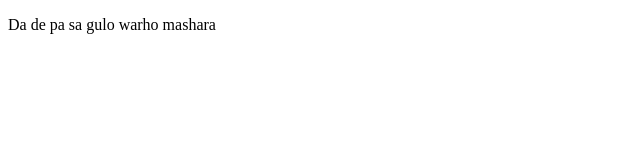
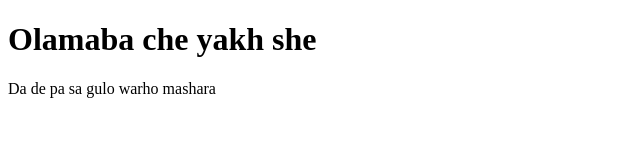
Before and after one commit to Waqas-Rashid/waqas1, a plain HTML site: page index.html in a window 1280 px wide. Shown: the whole page, without its empty margins (0-640 px from the left). Drawn offline with Linux system fonts and the light colour scheme.

Commit message:
awalani page

```diff
--- a/index.html
+++ b/index.html
@@ -4,6 +4,7 @@
 <title>Awal page </title>
 </head>
 <body>
+	<h1>Olamaba che yakh she</h1>
 <p>Da de pa sa gulo warho mashara </p>
 </body>
 </html>
```
